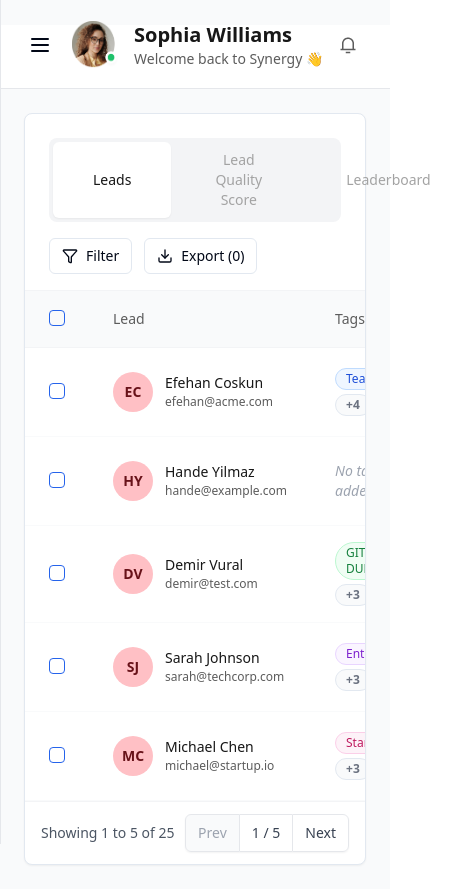
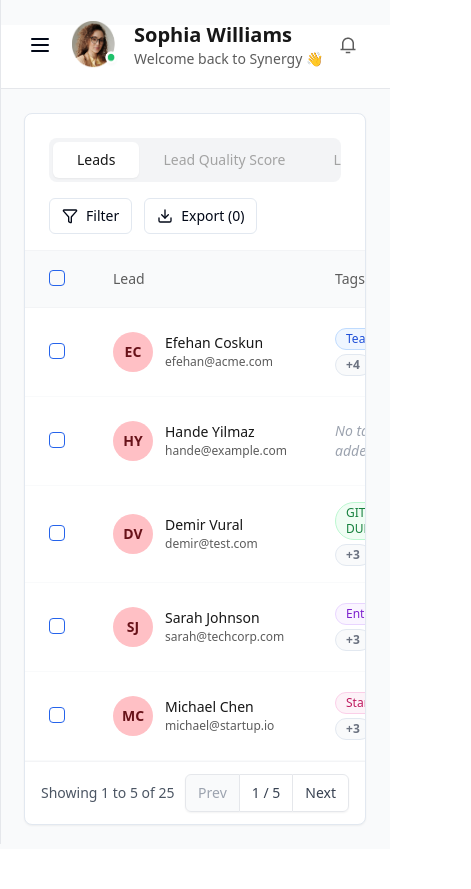
Before and after one commit to tushar-h789/dashboard-task, a React (Vite) app: page / in a window 390 px wide. Shown: the whole page, 471 px wide, since content can reach past the window. After the commit the page ends 849 px from the top, so only its background shows below. Built offline with nearby package versions, Linux system fonts and the light colour scheme.

Commit message:
tab responsive done

```diff
--- a/src/components/dashboard/LeadsTable.tsx
+++ b/src/components/dashboard/LeadsTable.tsx
@@ -189,12 +189,12 @@ export function LeadsTable() {
       <CardHeader className="border-b border-gray-100 pb-4">
         <div className="flex flex-col lg:flex-row lg:items-center lg:justify-between gap-4">
           {/* Tabs */}
-          <div className="flex space-x-1 bg-gray-100 p-1 rounded-lg">
+          <div className="flex overflow-x-auto no-scrollbar bg-gray-100 p-1 rounded-lg">
             {tabs.map((tab) => (
               <button
                 key={tab.id}
                 onClick={() => setActiveTab(tab.id)}
-                className={`px-10 py-2 text-sm font-medium rounded-md transition-colors flex items-center gap-2 ${
+                className={`flex-shrink-0 px-6 sm:px-10 py-2 text-sm font-medium rounded-md transition-colors flex items-center gap-2 ${
                   activeTab === tab.id
                     ? "bg-white text-[#171717] shadow-sm"
                     : "text-[#A3A3A3] hover:text-gray-900"
--- a/src/components/layout/Sidebar.tsx
+++ b/src/components/layout/Sidebar.tsx
@@ -4,7 +4,6 @@ import {
   Tag,
   Package,
   Settings,
-  MoreHorizontal,
   ChevronUp,
   ChevronDown,
   ChevronRight,
```
